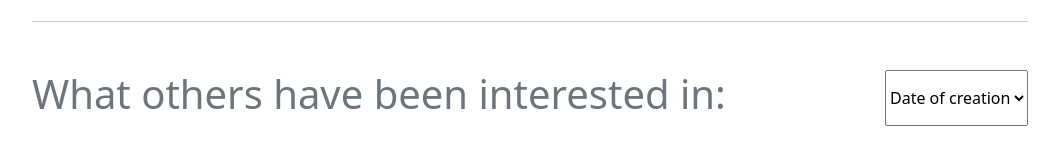
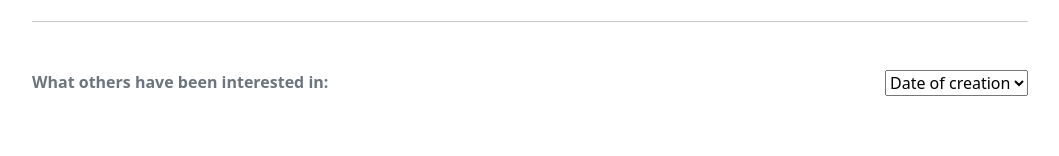
Before and after one commit to nimaaza/rlinks, a React (Create React App) app in the folder rlinks-frontend/: page / in a window 1280 px wide. Shown: the part 223-379 px from the top of the page, without its empty margins (110-1169 px from the left). Built offline with nearby package versions, Linux system fonts and the light colour scheme; no server answers.

Commit message:
Some style tweaks

```diff
--- a/rlinks-frontend/src/components/Links.jsx
+++ b/rlinks-frontend/src/components/Links.jsx
@@ -46,12 +46,16 @@ const Links = () => {
     <React.Fragment>
       <hr className="m-5" />
       <div className="d-flex justify-content-between m-5">
-        <h1 className="text-muted">What others have been interested in:</h1>
-        <select onChange={displayModeChange}>
-          <option value={'id'}>Date of creation</option>
-          <option value={'count'}>Most interest in</option>
-          <option value={'visits'}>Most visits</option>
-        </select>
+        <div>
+          <p className="text-muted fw-bold">What others have been interested in:</p>
+        </div>
+        <div>
+          <select onChange={displayModeChange}>
+            <option value={'id'}>Date of creation</option>
+            <option value={'count'}>Most interest in</option>
+            <option value={'visits'}>Most visits</option>
+          </select>
+        </div>
       </div>
       <div onWheel={loadNextPage} onScroll={loadNextPage}>
         {links.map(link => (
--- a/rlinks-frontend/src/components/UrlForm.jsx
+++ b/rlinks-frontend/src/components/UrlForm.jsx
@@ -22,7 +22,7 @@ const UrlForm = () => {
     if (link) {
       return (
         <React.Fragment>
-          <h1 className="text-muted m-5">Here's your newly created link:</h1>
+          <p className="text-muted fw-bold m-5">Here's your newly created link:</p>
           <LinkDisplay {...link} />
         </React.Fragment>
       );
```
